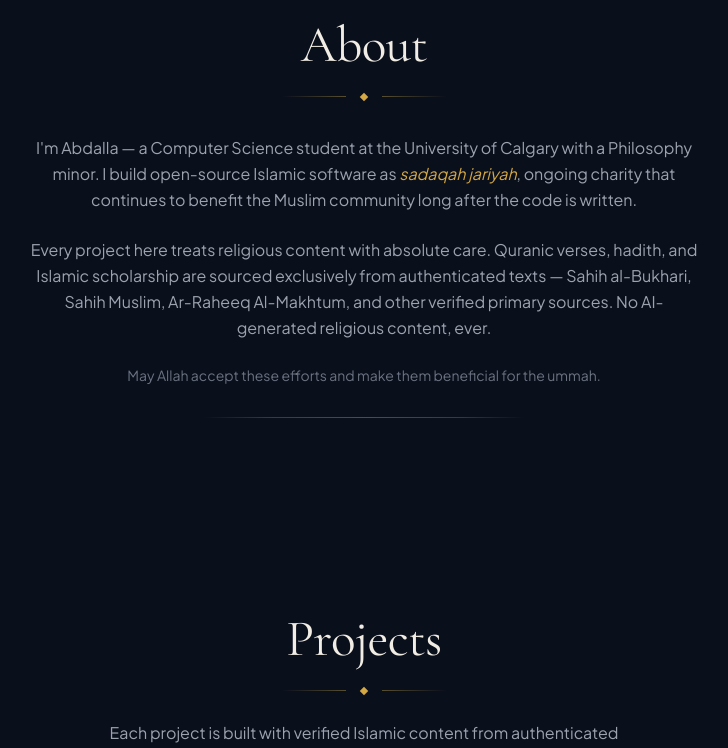
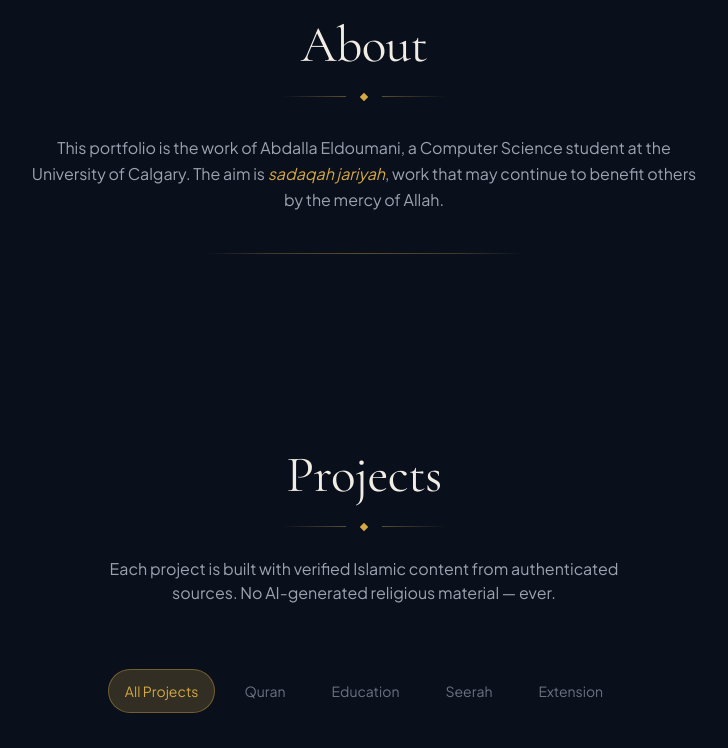
Before and after one commit to Abdalla-Eldoumani/my-islamic-portfolio, a Next.js app: page / in a window 1280 px wide. Shown: the part 880-1628 px from the top of the page, without its empty margins (276-1004 px from the left). Built offline with nearby package versions, Linux system fonts and the light colour scheme.

Commit message:
compress about section to mission statement

```diff
--- a/src/components/about-section.tsx
+++ b/src/components/about-section.tsx
@@ -18,27 +18,14 @@ export function AboutSection() {
         </h2>
         <SectionDivider />
 
-        <div className="mt-8 space-y-6 font-body text-text-secondary leading-relaxed">
-          <p>
-            I&apos;m Abdalla — a Computer Science student at the University of Calgary
-            with a Philosophy minor. I build open-source Islamic software as{" "}
-            <span className="text-gold-primary italic">sadaqah jariyah</span>, ongoing
-            charity that continues to benefit the Muslim community long after the code
-            is written.
-          </p>
-          <p>
-            Every project here treats religious content with absolute care. Quranic
-            verses, hadith, and Islamic scholarship are sourced exclusively from
-            authenticated texts — Sahih al-Bukhari, Sahih Muslim, Ar-Raheeq Al-Makhtum,
-            and other verified primary sources. No AI-generated religious content, ever.
-          </p>
-          <p className="text-text-muted text-sm">
-            May Allah accept these efforts and make them beneficial for the ummah.
-          </p>
-        </div>
+        <p className="mt-8 font-body text-text-secondary leading-relaxed">
+          This portfolio is the work of Abdalla Eldoumani, a Computer Science
+          student at the University of Calgary. The aim is{" "}
+          <span className="text-gold-primary italic">sadaqah jariyah</span>,
+          work that may continue to benefit others by the mercy of Allah.
+        </p>
 
-        {/* Decorative accent below closing dua */}
-        <div className="geometric-divider max-w-xs mx-auto mt-8" />
+        <div className="geometric-divider max-w-xs mx-auto mt-10" />
       </motion.div>
     </section>
   );
```
